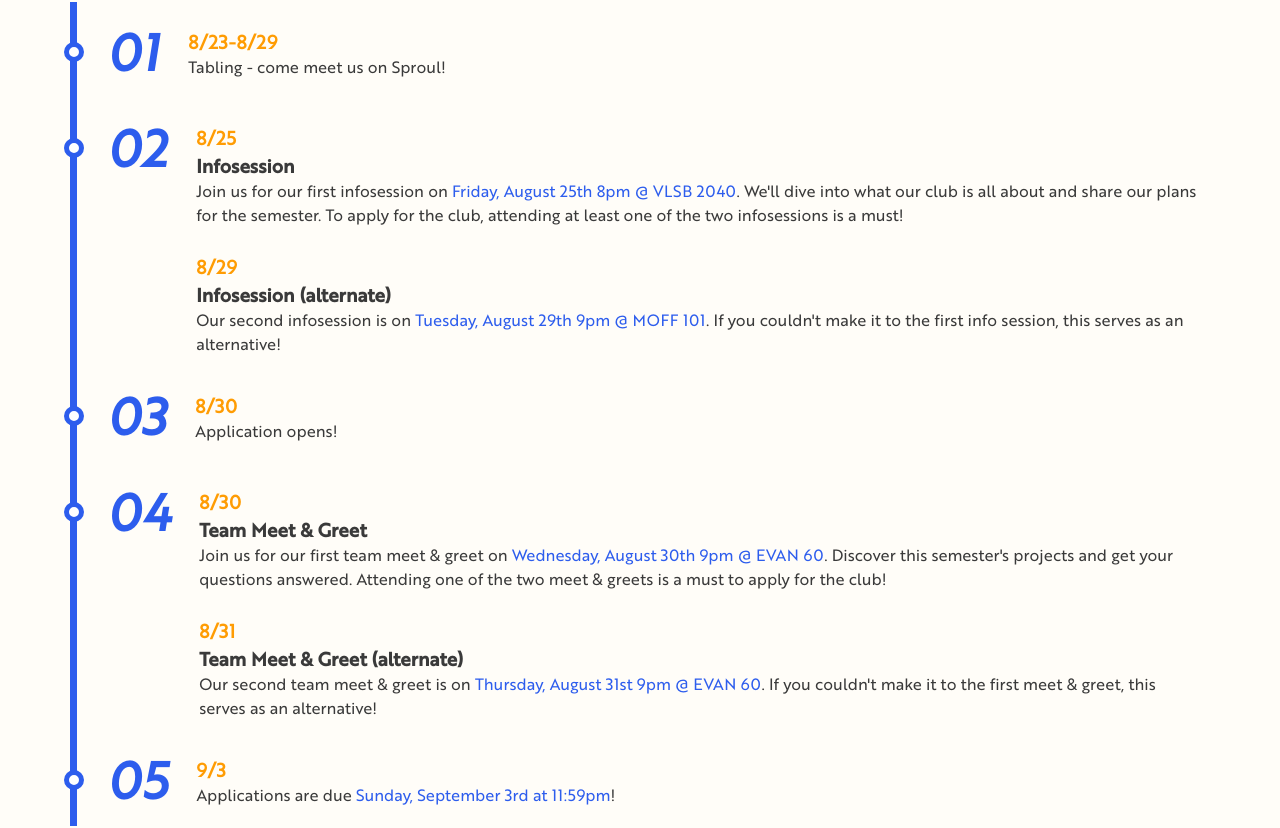
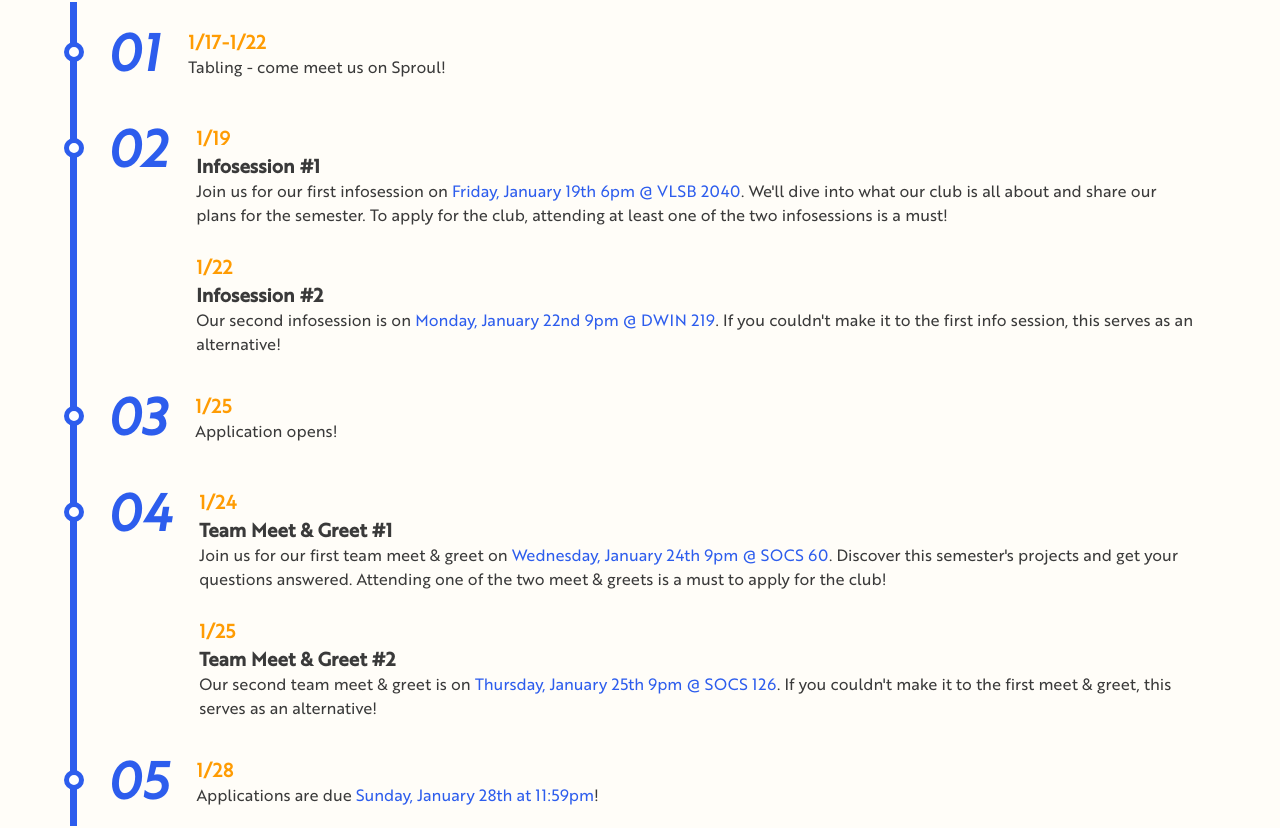
Before and after one commit to openprojectberkeley/frontend, a React (Create React App) app: page /apply in a window 1280 px wide. Shown: the part 873-1701 px from the top of the page. Built offline with nearby package versions, Linux system fonts and the light colour scheme.

Commit message:
Changed text for sp24

```diff
--- a/src/components/Apply.js
+++ b/src/components/Apply.js
@@ -8,7 +8,7 @@ import applyCurveBlue from '../images/applyCurveBlue.png';
 
 const faqList = [
   [
-    `What sets this club apart from other tech clubs?`,
+    "What sets this club apart from other tech clubs?",
 
     `This club is unique in that it serves as a true medium for passionate creators to work on projects that are most meaningful to them. Members have the ability to suggest ideas for projects and then rank and choose the projects they want to work on each semester.
 
@@ -16,7 +16,7 @@ Unlike other clubs that may rely on rigorous selection processes, we believe tha
   ],
 
   [
-  `Who can join?`,
+  "Who can join?",
 
   `If you are passionate about creating meaningful projects and working in a team environment, then this club is perfect for you! We are dedicated to redefining the culture of tech clubs at UC Berkeley, and welcome individuals of all backgrounds, from beginners to advanced developers.
 
@@ -26,34 +26,34 @@ All prospective members must attend 1 infosession and 1 meet & greet!`
   ],
 
   [
-  `Is there a social aspect to this club?`,
+  "Is there a social aspect to this club?",
 
-  `Yes, getting close to your club members is one of our main focuses! You will be placed on a team to work on a project and are expected to meet frequently and collaborate with your team members. Socials beyond general project team meetings will vary by team, but there will be multiple club wide socials throughout the semester so you have the chance to meet everyone in the club!`
+  "Yes, getting close to your club members is one of our main focuses! You will be placed on a team to work on a project and are expected to meet frequently and collaborate with your team members. Socials beyond general project team meetings will vary by team, but there will be multiple club wide socials throughout the semester so you have the chance to meet everyone in the club!"
   ],
 
 
   [
-  `How are teams decided?`,
+  "How are teams decided?",
 
-  `Creating teams is a vital aspect of our club and we take great care in ensuring that members are placed in teams that align with their interests and capabilities. We consider a variety of factors including previous experiences, project interests and written prompts when forming teams. A matching algorithm is used to group members, which takes into account the preferences of each member and attempts to place them in teams where they will thrive and be able to make a meaningful contribution.`
+  "Creating teams is a vital aspect of our club and we take great care in ensuring that members are placed in teams that align with their interests and capabilities. We consider a variety of factors including previous experiences, project interests and written prompts when forming teams. A matching algorithm is used to group members, which takes into account the preferences of each member and attempts to place them in teams where they will thrive and be able to make a meaningful contribution."
   ],
 
   [
-  `What is the time commitment?`,
+  "What is the time commitment?",
 
-  `As a member of this club, you can expect to invest 4-8 hours per week in working on your project, collaborating with your team members, and attending team and club socials. However, it's important to note that the level of commitment may vary depending on the project team and the stage of the project. We understand that members have different schedules and priorities, so we aim to be flexible and accommodate members' needs while still ensuring that projects are completed successfully.`
+ " As a member of this club, you can expect to invest 4-8 hours per week in working on your project, collaborating with your team members, and attending team and club socials. However, it's important to note that the level of commitment may vary depending on the project team and the stage of the project. We understand that members have different schedules and priorities, so we aim to be flexible and accommodate members' needs while still ensuring that projects are completed successfully."
   ],
 
   [
-  `I have no previous coding experience. What should I do?`,
+ " I have no previous coding experience. What should I do?",
 
-  `To be able to fully engage and contribute to the projects of the club, we expect members to have completed or be currently enrolled in CS 61A (or equivalent) or have previous coding experience. If you don't have these qualifications, we recommend either enrolling in CS 61A/CS 88 or following tutorials and building a personal project to gain familiarity and proficiency with coding. This will help ensure that members can fully participate and benefit from the club.`
+ "To be able to fully engage and contribute to the projects of the club, we expect members to have completed or be currently enrolled in CS 61A (or equivalent) or have previous coding experience. If you don't have these qualifications, we recommend either enrolling in CS 61A/CS 88 or following tutorials and building a personal project to gain familiarity and proficiency with coding. This will help ensure that members can fully participate and benefit from the club."
   ],
 
   [
-  `Are there any club dues?`,
+  "Are there any club dues?",
 
-  `To help support the club's activities and ensure its sustainability, there is a $15 fee due at the start of each semester. This fee is used to cover expenses such as club socials, necessary supplies, and other costs associated with running the club. This small investment is essential to the club's success and allows us to provide a wide range of opportunities for members to learn, grow, and create meaningful projects.`
+  "To help support the club's activities and ensure its sustainability, there is a $15 fee due at the start of each semester. This fee is used to cover expenses such as club socials, necessary supplies, and other costs associated with running the club. This small investment is essential to the club's success and allows us to provide a wide range of opportunities for members to learn, grow, and create meaningful projects."
   ]
 ];
 
@@ -126,7 +126,7 @@ export default function Apply() {
           <div className="limitWidth">
             <h1>Join us!</h1>
             <div className={styles.headerBlock}>
-              <p>Application deadline for Fall 2023 is <b>Sunday, September 3rd at 11:59 pm</b>. Click the button to get started!</p>
+              <p>Application deadline for Spring 2024 is <b>Sunday, January 28th at 11:59 pm</b>. Click the button to get started!</p>
               <a href="https://forms.gle/s18KXscypWYR14CL9" target="_blank" rel="noopener noreferrer"><button className={`${homeStyles.getInvolvedButton} ${styles.applyButton}`}>Apply Now</button></a>
             </div>
           </div>
@@ -143,7 +143,7 @@ export default function Apply() {
                     <div className={styles.info}>
                       <h1 className={styles.title}>01</h1>
                       <div className={styles.content}>
-                        <h3 className={styles.date}>8/23-8/29</h3>
+                        <h3 className={styles.date}>1/17-1/22</h3>
                         {/* <h3 className={styles.subtitle}>Applications Due</h3> */}
                         <p className={styles.information}>Tabling - come meet us on Sproul!</p>
                       </div>
@@ -154,14 +154,14 @@ export default function Apply() {
                       <h1 className={styles.title}>02</h1>
                       <div className={styles.stackContent}>
                         <div className={styles.content}>
-                          <h3 className={styles.date}>8/25</h3>
-                          <h3 className={styles.subtitle}>Infosession</h3>
-                          <p className={styles.information}>Join us for our first infosession on <span className={styles.blue}>Friday, August 25th 8pm @ VLSB 2040</span>. We'll dive into what our club is all about and share our plans for the semester. To apply for the club, attending at least one of the two infosessions is a must!</p>
+                          <h3 className={styles.date}>1/19</h3>
+                          <h3 className={styles.subtitle}>Infosession #1</h3>
+                          <p className={styles.information}>Join us for our first infosession on <span className={styles.blue}>Friday, January 19th 6pm @ VLSB 2040</span>. We'll dive into what our club is all about and share our plans for the semester. To apply for the club, attending at least one of the two infosessions is a must!</p>
                         </div>
                         <div className={styles.content}>
-                          <h3 className={styles.date}>8/29</h3>
-                          <h3 className={styles.subtitle}>Infosession (alternate)</h3>
-                          <p className={styles.information}>Our second infosession is on <span className={styles.blue}>Tuesday, August 29th 9pm @ MOFF 101</span>. If you couldn't make it to the first info session, this serves as an alternative!</p>
+                          <h3 className={styles.date}>1/22</h3>
+                          <h3 className={styles.subtitle}>Infosession #2</h3>
+                          <p className={styles.information}>Our second infosession is on <span className={styles.blue}>Monday, January 22nd 9pm @ DWIN 219</span>. If you couldn't make it to the first info session, this serves as an alternative!</p>
                         </div>
                       </div>
                     </div>
@@ -170,7 +170,7 @@ export default function Apply() {
                     <div className={styles.info}>
                       <h1 className={styles.title}>03</h1>
                       <div className={styles.content}>
-                        <h3 className={styles.date}>8/30</h3>
+                        <h3 className={styles.date}>1/25</h3>
                         <p className={styles.information}>Application opens!</p>
                       </div>
                     </div>
@@ -180,14 +180,14 @@ export default function Apply() {
                       <h1 className={styles.title}>04</h1>
                       <div className={styles.stackContent}>
                         <div className={styles.content}>
-                          <h3 className={styles.date}>8/30</h3>
-                          <h3 className={styles.subtitle}>Team Meet & Greet</h3>
-                          <p className={styles.information}>Join us for our first team meet & greet on <span className={styles.blue}>Wednesday, August 30th 9pm @ EVAN 60</span>. Discover this semester's projects and get your questions answered. Attending one of the two meet & greets is a must to apply for the club!</p>
+                          <h3 className={styles.date}>1/24</h3>
+                          <h3 className={styles.subtitle}>Team Meet & Greet #1</h3>
+                          <p className={styles.information}>Join us for our first team meet & greet on <span className={styles.blue}>Wednesday, January 24th 9pm @ SOCS 60</span>. Discover this semester's projects and get your questions answered. Attending one of the two meet & greets is a must to apply for the club!</p>
                         </div>
                         <div className={styles.content}>
-                          <h3 className={styles.date}>8/31</h3>
-                          <h3 className={styles.subtitle}>Team Meet & Greet (alternate)</h3>
-                          <p className={styles.information}>Our second team meet & greet is on <span className={styles.blue}>Thursday, August 31st 9pm @ EVAN 60</span>. If you couldn't make it to the first meet & greet, this serves as an alternative!</p>
+                          <h3 className={styles.date}>1/25</h3>
+                          <h3 className={styles.subtitle}>Team Meet & Greet #2</h3>
+                          <p className={styles.information}>Our second team meet & greet is on <span className={styles.blue}>Thursday, January 25th 9pm @ SOCS 126</span>. If you couldn't make it to the first meet & greet, this serves as an alternative!</p>
                         </div>
                       </div>
                     </div>
@@ -196,8 +196,8 @@ export default function Apply() {
                     <div className={styles.info}>
                       <h1 className={styles.title}>05</h1>
                       <div className={styles.content}>
-                        <h3 className={styles.date}>9/3</h3>
-                        <p className={styles.information}>Applications are due <span className={styles.blue}>Sunday, September 3rd at 11:59pm</span>!</p>
+                        <h3 className={styles.date}>1/28</h3>
+                        <p className={styles.information}>Applications are due <span className={styles.blue}>Sunday, January 28th at 11:59pm</span>!</p>
                       </div>
                     </div>
                   </div>
--- a/src/components/HomePage.js
+++ b/src/components/HomePage.js
@@ -62,7 +62,7 @@ export default function HomePage() {
         <div className={styles.joinUs}>
           <div className={styles.joinUsText}>
             <h1>Join us!</h1>
-            <h3>Application deadline is Sunday, September 3rd at 11:59 pm. Click the button to learn more!</h3>
+            <h3>Application deadline is Sunday, January 28th at 11:59 pm. Click the button to learn more!</h3>
           </div>
           <div className={styles.joinUsRight}>
             <NavLink to="/apply"><button className={styles.getInvolvedButton}>Get Involved</button></NavLink>
```
